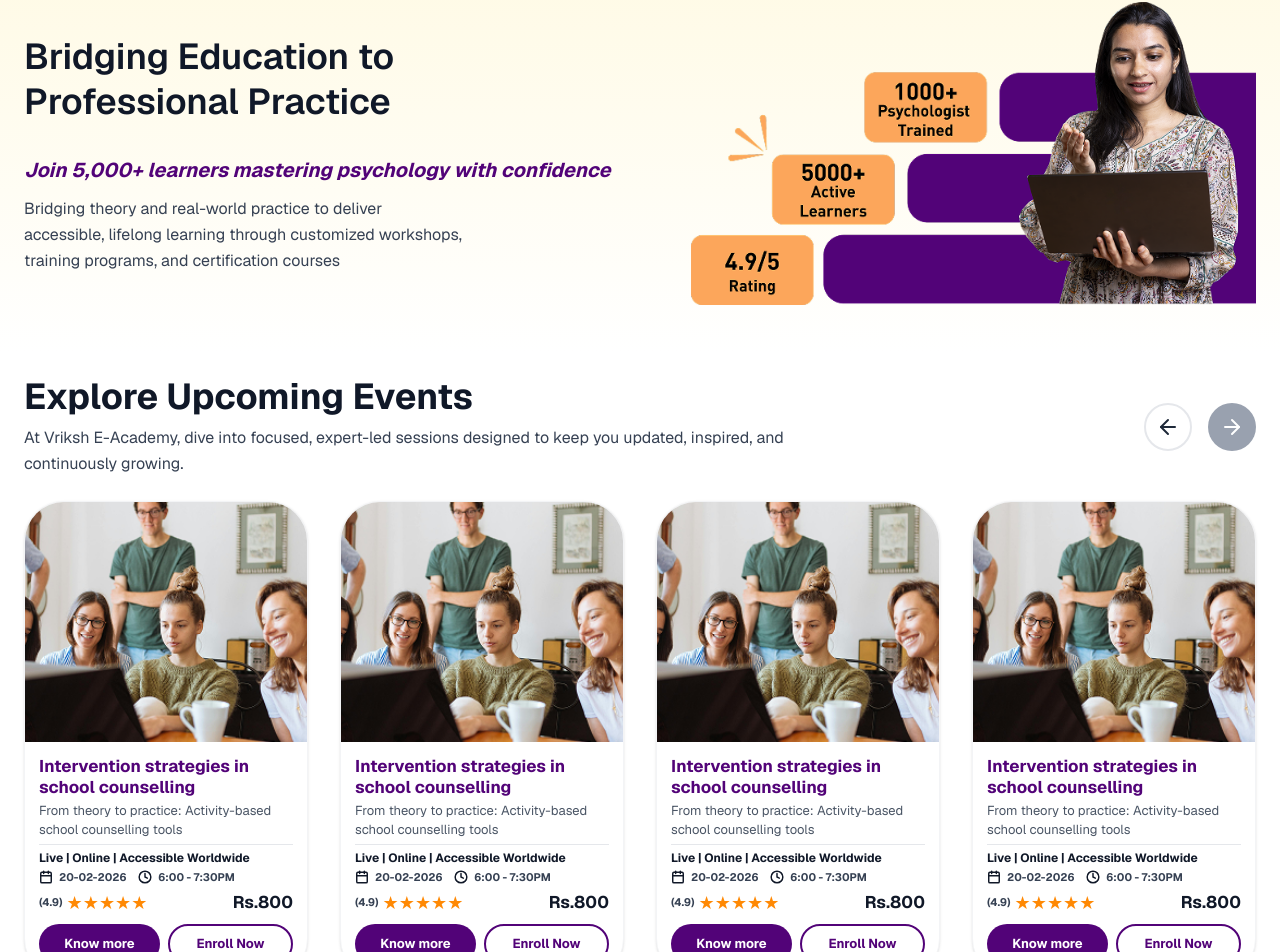
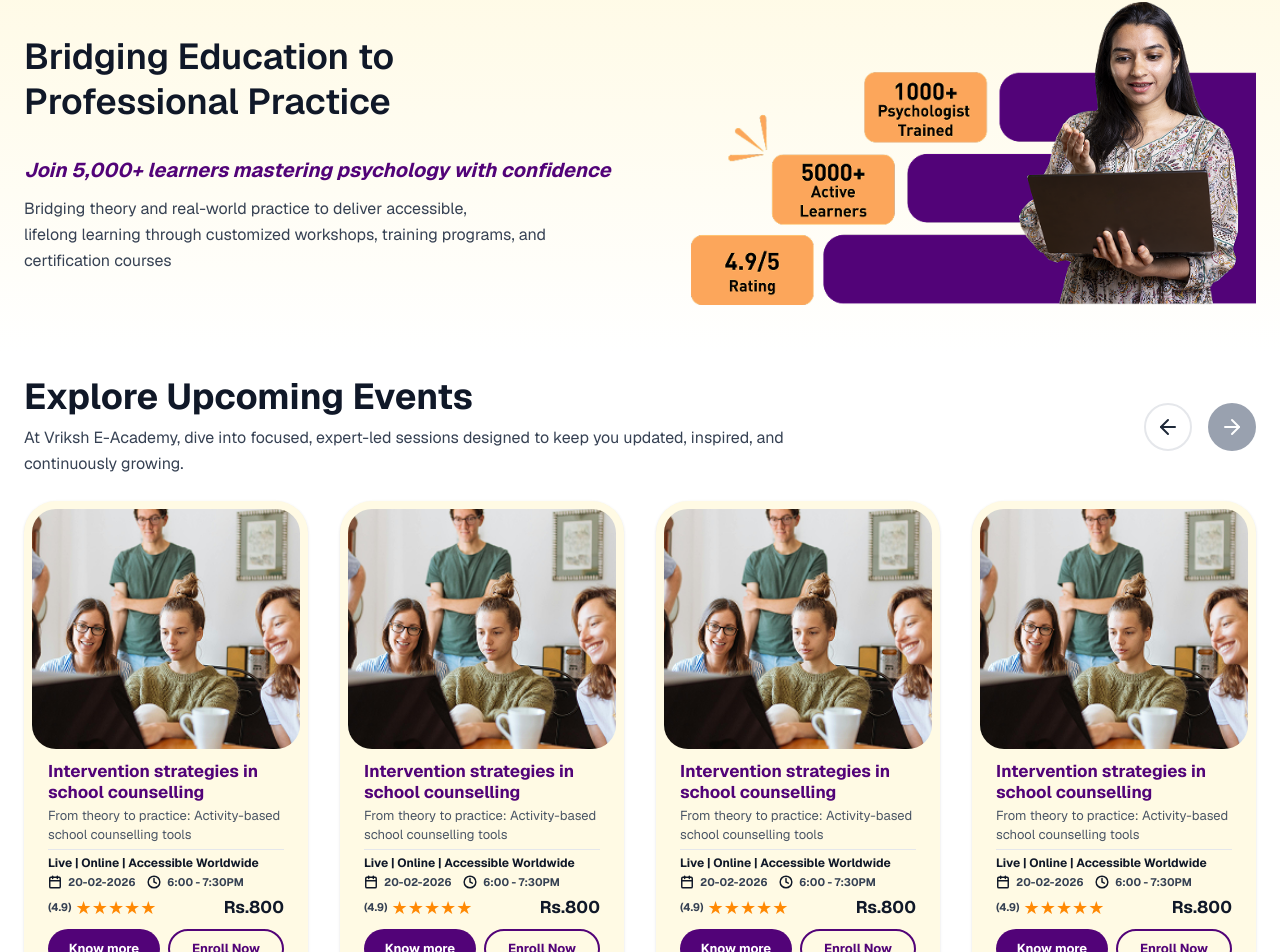
Before and after one commit to VidhunM/vriksh, a React (Vite) app: page /upcoming-events in a window 1280 px wide. Shown: the part 262-1214 px from the top of the page. Built offline with nearby package versions, Linux system fonts and the light colour scheme.

Commit message:
Update UpcomingEvents.jsx

```diff
--- a/src/pages/UpcomingEvents.jsx
+++ b/src/pages/UpcomingEvents.jsx
@@ -31,10 +31,9 @@ const UpcomingEvents = () => {
                                 Join 5,000+ learners mastering psychology with confidence
                             </p>
 
-                            <p className="text-base text-gray-700 leading-relaxed max-w-[440px]">
-                                Bridging theory and real-world practice to deliver accessible,
-                                lifelong learning through customized workshops, training
-                                programs, and certification courses
+                            <p className="text-base text-gray-700 leading-relaxed max-w-[540px]">
+                                Bridging theory and real-world practice to deliver accessible, <br />
+                                lifelong learning through customized workshops, training programs, and certification courses
                             </p>
                         </div>
                     </div>
@@ -120,9 +119,9 @@ const UpcomingEvents = () => {
                                 price: "Rs.800"
                             }
                         ].map((event) => (
-                            <div key={event.id} className="bg-white rounded-[40px] overflow-hidden flex flex-col shadow-sm border border-gray-100 hover:shadow-2xl transition-all duration-300 w-full group">
-                                {/* Card Image - Increased Height */}
-                                <div className="h-[240px] overflow-hidden">
+                            <div key={event.id} className="bg-[#FFFAE4] rounded-[32px] p-2 flex flex-col shadow-sm hover:shadow-2xl transition-all duration-300 w-full group">
+                                {/* Card Image - Full Bleed with Internal Padding effect */}
+                                <div className="h-[240px] rounded-[24px] overflow-hidden mb-3">
                                     <img
                                         src="/images/events.png"
                                         alt={event.title}
@@ -131,7 +130,7 @@ const UpcomingEvents = () => {
                                 </div>
 
                                 {/* Card Content */}
-                                <div className="p-3.5 flex flex-col">
+                                <div className="px-4 pb-4 flex flex-col">
                                     <h3 className="text-[17px] font-bold text-[#520378] leading-tight mb-0.5 font-geist line-clamp-2">
                                         {event.title}
                                     </h3>
@@ -336,8 +335,8 @@ const UpcomingEvents = () => {
                 <div className="max-w-[1320px] mx-auto px-6 flex flex-col lg:flex-row gap-10 lg:gap-16 items-start">
                     {/* Left: Questions List */}
                     <div className="flex-1 w-full">
-                        <h2 className="text-3xl sm:text-4xl font-bold mb-8 text-gray-900 leading-[1.1] tracking-tight font-geist text-left">
-                            Frequently asked <br /> questions
+                        <h2 className="text-3xl sm:text-4xl font-bold mb-8 text-gray-900 leading-[1.1] tracking-tight font-inter-tight text-left">
+                            Frequently asked questions
                         </h2>
 
                         <div className="space-y-3">
```
